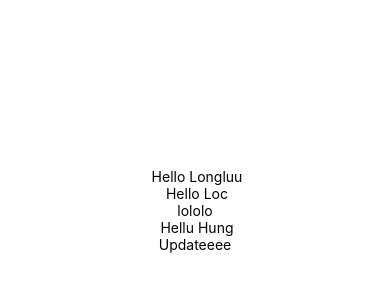
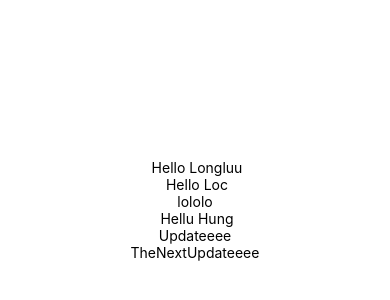
Before and after one commit to TranBill/Citynow-react-native-boilerplate, a React Native app: screen / in a window 390 px wide. Shown: the part 212-512 px from the top of the page. Built offline with nearby package versions, Linux system fonts and the light colour scheme.

Commit message:
newupdate

```diff
--- a/App.tsx
+++ b/App.tsx
@@ -10,6 +10,7 @@ export default function App() {
       <Text>lololo</Text>
       <Text> Hellu Hung</Text>
       <Text>Updateeee</Text>
+      <Text>TheNextUpdateeee</Text>
 
 
 
```
